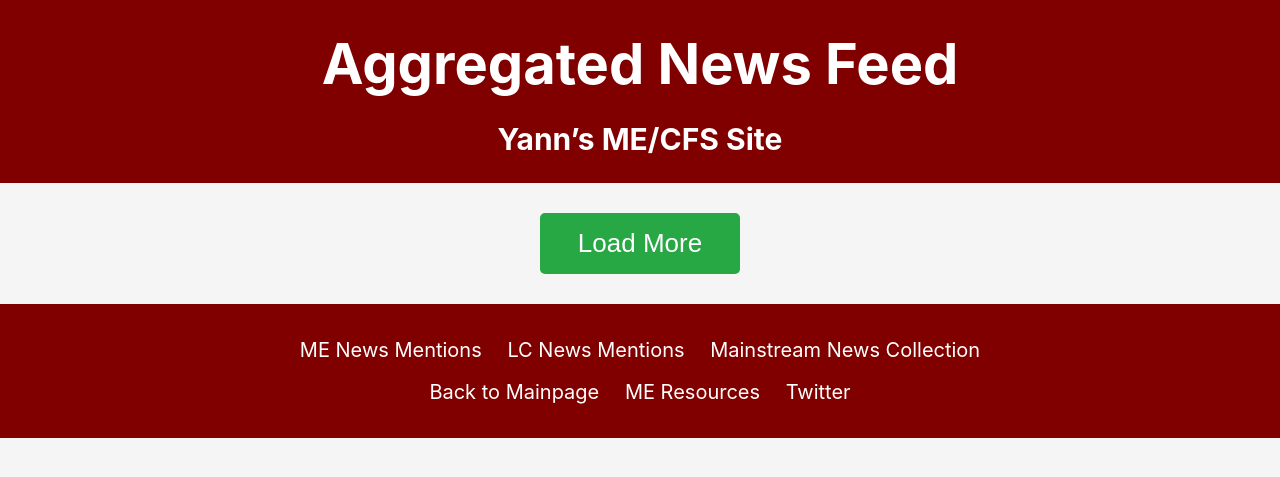
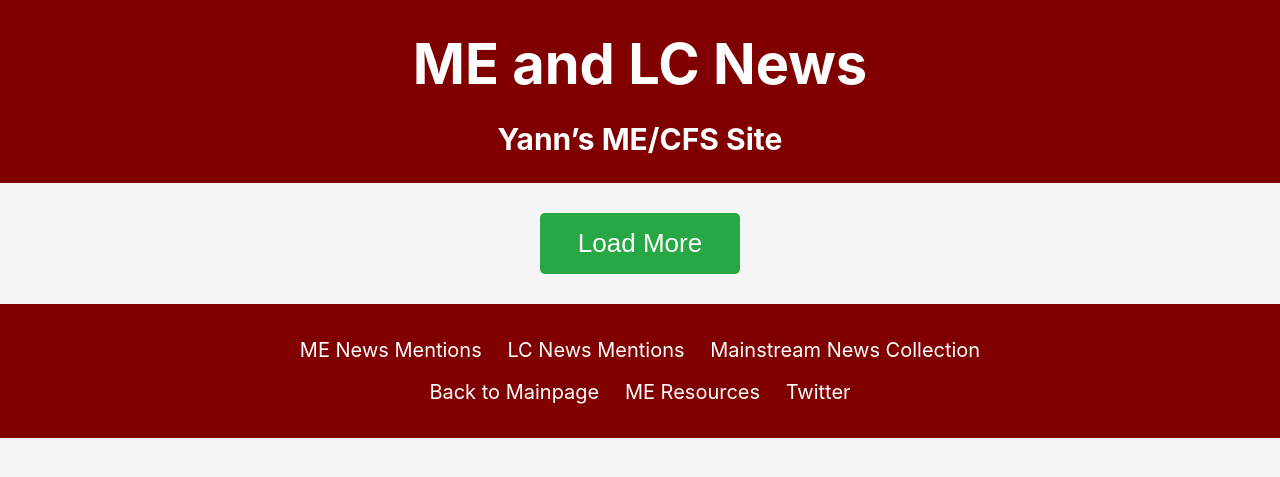
Before and after one commit to me-cfs/me-cfs.github.io, a Jekyll site: the page news/index.html, which Jekyll copies as it is, in a window 1280 px wide. Shown: the top 477 px of the page. Built offline with Jekyll 4.4.1, drawn with Linux system fonts in a browser that asks for light colours.

Commit message:
Update index.html

```diff
--- a/news/index.html
+++ b/news/index.html
@@ -2,12 +2,12 @@
 <html>
 <head>
     <meta charset="UTF-8">
-    <title>Aggregated News Feed</title>
+    <title>ME/CFS/LC News</title>
     <link rel="stylesheet" type="text/css" href="styles.css">
 </head>
 <body>
     <header>
-        <h1>Aggregated News Feed</h1>
+        <h1>ME and LC News</h1>
         <h2><a href="https://me-cfs.github.io" target="_blank">Yann’s ME/CFS Site</a></h2>
     </header>
     <div id="news-container"></div>
```
